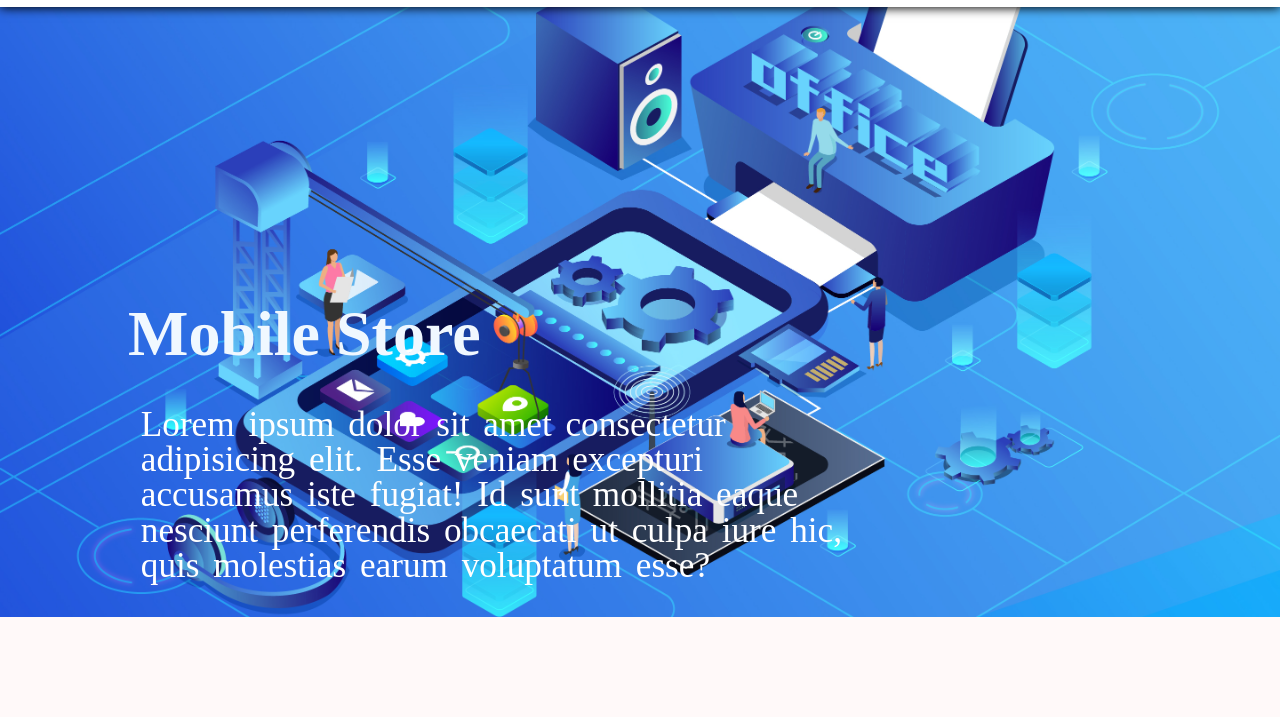
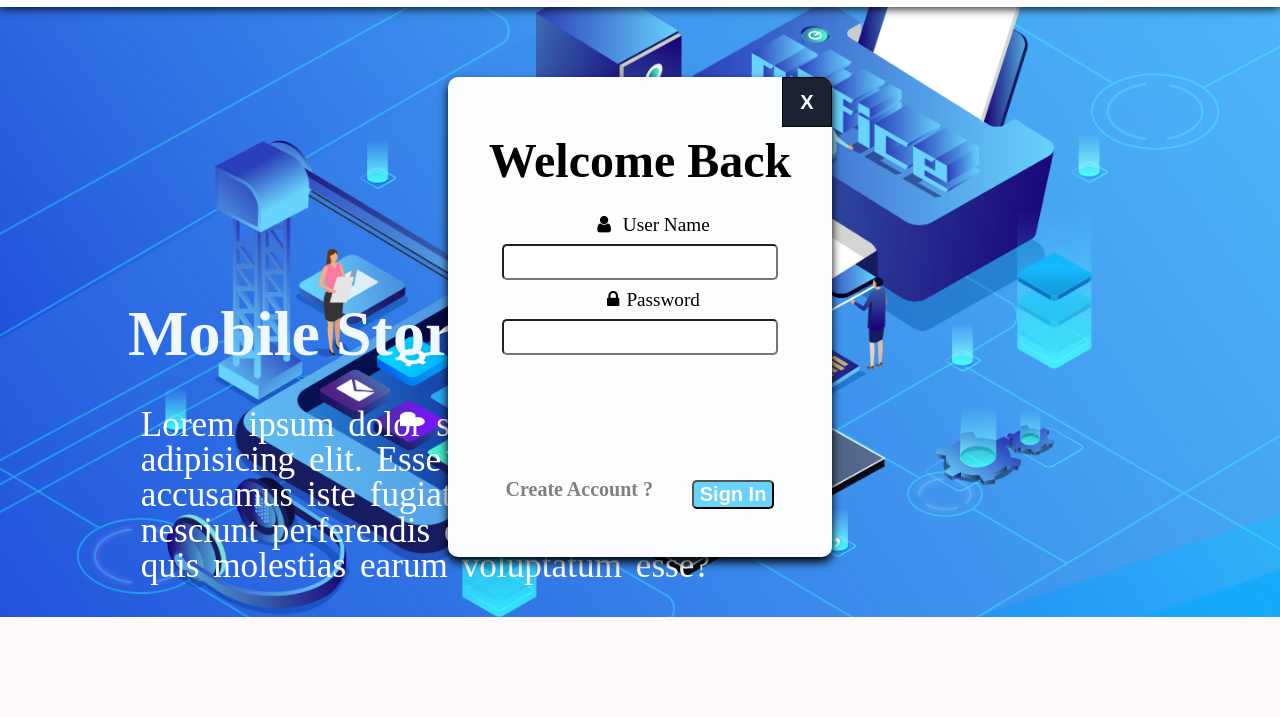
Before and after one commit to yaserananbeh/matjar-template, a plain HTML site: page index.html in a window 1280 px wide. Both pictures are taken after a click on the button "Sign In". Shown: the part 83-800 px from the top of the page. Drawn offline with Linux system fonts and the light colour scheme.

Commit message:
design the login form

```diff
--- a/css/style.css
+++ b/css/style.css
@@ -308,7 +308,7 @@ margin-top: 75px;
     border-width: 7px;
   }
   .productCard:hover > img {
-    background-color: #0000009e;
+    background-color: #32405a;
     transition-property: all;
     transition-duration: 1.2s;
     transform: scale(1.2);
@@ -326,3 +326,87 @@ div.priceTag {
     color: white;
 
 }
+
+/********************************************************************/
+/******************** Login Form *********************/
+/********************************************************************/
+main .loginForm{
+    overflow: hidden;
+    z-index: 10;
+    position: fixed;
+    top: 20%;
+    left: 35%;
+    height: 60%;
+    width: 30%;
+    /* background-color: #32405a; */
+    background-color: #fbfdff;
+    display: none;
+    transition-property: display;
+    transition-duration: 5.2s;
+    border-radius: 10px;
+    box-shadow: 0px 5px 10px #000000;
+    text-align: center;
+}
+.loginFormContainer #closeFormBtn{
+    position: absolute;
+    color: white;
+    border-radius: 0;
+    cursor: pointer;
+    border: 1px solid rgb(0, 8, 10);
+    right:0%;
+    top:0%;
+    background-color: #1b2231;
+    height: 50px;
+    width: 50px;
+    font-weight: 900;
+    font-size: 20px;
+}
+.loginFormContainer form{
+    margin: 60px 0;
+}
+.loginFormContainer form h1{
+    margin-bottom: 30px;
+    font-size: 3em;
+    font-weight: 700;
+}
+.infoDiv div{
+    width:100%;
+}
+.infoDiv div label{
+    display: block;
+    width: 100%;
+    margin: 10px;
+    font-size: 1.2rem;
+    /* color: white; */
+}
+.infoDiv div label i{
+ margin: 0 7px;
+}
+.infoDiv div input{
+    width: 70%;
+    height: 30px;
+    border-radius: 5px;
+    text-align: center;
+    font-size: 20px;
+    /* background-color: #141c2982; */
+}
+.loginFormContainer form a{
+    position: absolute;
+    bottom:12%;
+    left: 15%;
+    font-size: 20px;
+    font-weight: 700;
+    color: gray;
+}
+.loginFormContainer form button{
+    overflow: hidden;
+    background-color: #68d3fd;
+    color: white;
+    height: fit-content;
+    position: absolute;
+    border-radius: 5px;
+    bottom:10%;
+    right: 15%;
+    font-size: 20px;
+    font-weight: 700;
+}
--- a/index.html
+++ b/index.html
@@ -21,11 +21,31 @@
                 <li><a href="#">Team</a></li>
                 <li><a href="#footerContainer">Contact</a></li>
             </ul>
-            <button>Sign In</button>
+            <button id="signInBtn">Sign In</button>
         </nav>
         <div class="clearFloat"></div>
     </header>
     <main>
+        <div class="loginForm" id="loginForm">
+            <div class="loginFormContainer">
+                <button id="closeFormBtn">X</button>
+                <form action="">
+                    <h1>Welcome Back</h1>
+                    <div class="infoDiv">
+                        <div class="userNameDiv">
+                            <label for=""><i class="fa fa-user"></i> User Name </label>
+                            <input type="text">
+                        </div>
+                        <div class="passwordDiv">
+                            <label for=""><i class="fa fa-lock"></i>Password </label>
+                            <input type="password">
+                        </div>
+                    </div>
+                    <a href="index.html">Create Account ?</a>
+                    <button>Sign In</button>
+                </form>
+            </div>
+        </div>
         <div class="container">
             <div class="welcomeImage">
                 <h1>Mobile Store</h1>
@@ -51,7 +71,7 @@
                 <div class="productCard">
                     <img src="./img/phone01.png" alt="">
                     <div class="priceTag">
-                       <p>10 $</p>
+                        <p>10 $</p>
                     </div>
                     <h4>Samsung</h4>
                 </div>
--- a/js/app.js
+++ b/js/app.js
@@ -7,7 +7,7 @@
 let mybutton = document.getElementById('myBtn');
 
 // When the user scrolls down 20px from the top of the document, show the button
-window.onscroll = function() {scrollFunction();};
+window.onscroll = function () { scrollFunction(); };
 
 function scrollFunction() {
   if (document.body.scrollTop > 40 || document.documentElement.scrollTop > 40) {
@@ -23,5 +23,20 @@ function topFunction() {
   document.documentElement.scrollTop = 0;
 }
 /***************************************************************** */
+/**********************Sign in Bottun click event************************* */
 /***************************************************************** */
-/***************************************************************** */
+const signInBtn = document.getElementById('signInBtn');
+const bodySelector = document.getElementsByTagName('body')[0];
+const loginForm = document.getElementById('loginForm');
+const closeFormBtn = document.getElementById('closeFormBtn');
+signInBtn.addEventListener('click', showForm);
+function showForm() {
+  // bodySelector.style.opacity=0.75;
+  loginForm.style.display = 'block';
+  closeFormBtn.addEventListener('click', closeForm);
+}
+function closeForm(event) {
+  loginForm.style.display = 'none';
+  // bodySelector.style.opacity=1;
+  closeFormBtn.removeEventListener('click', closeForm);
+}
```
